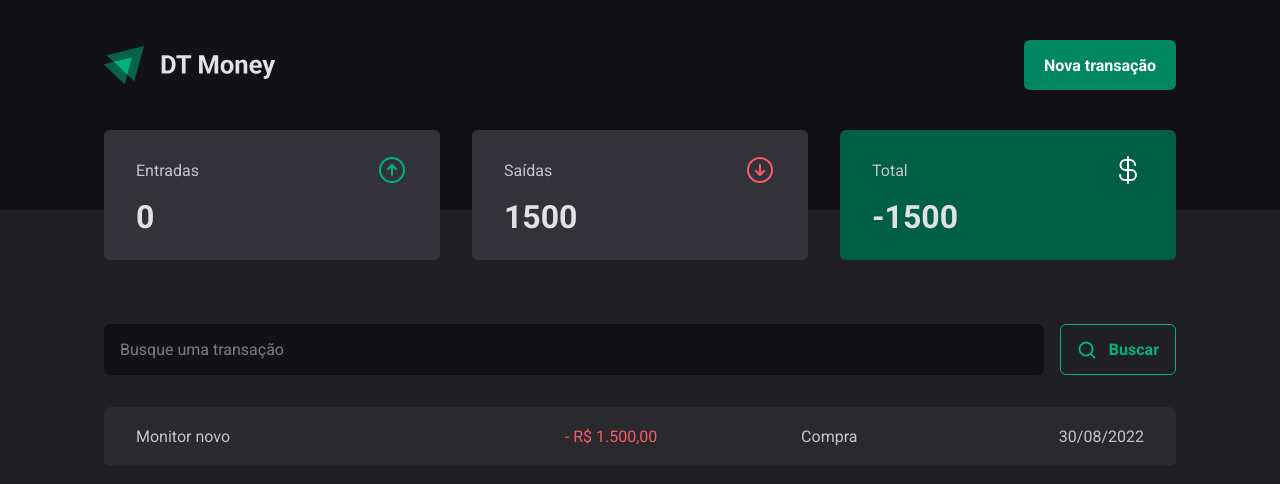
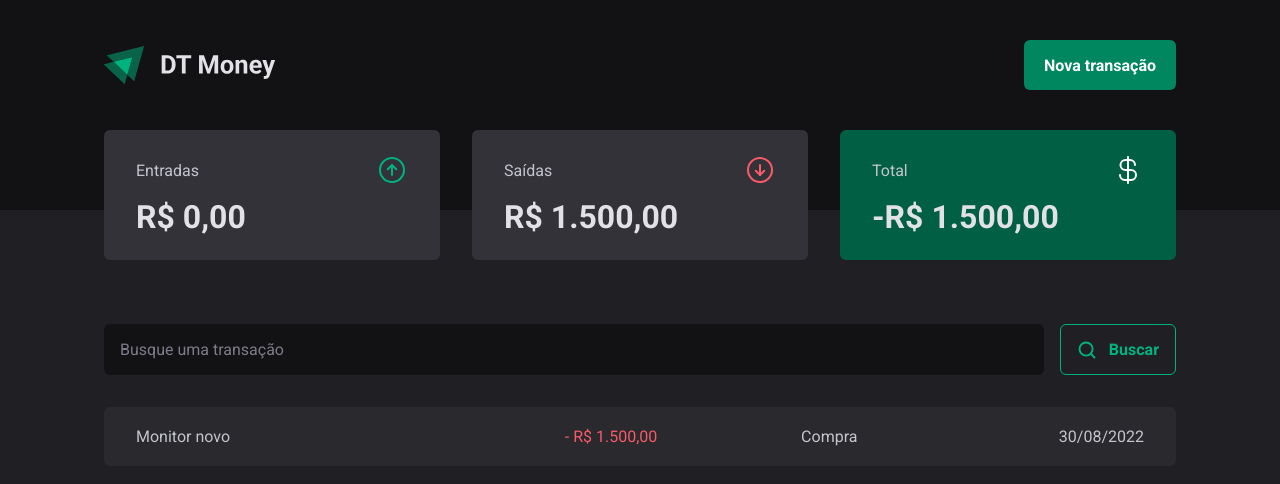
Before and after one commit to gabrielcardosodev/dtmoney, a React (Vite) app: page / in a window 1280 px wide. Shown: the top 484 px of the page. Built offline with nearby package versions, Linux system fonts and the light colour scheme; data requests are answered from the project's data file.

Commit message:
feat(Use price formatter): :sparkles:

```diff
--- a/src/components/Summary/index.tsx
+++ b/src/components/Summary/index.tsx
@@ -2,6 +2,7 @@
 import React, { useContext } from 'react'
 
 import { TransactionsContext } from '../../contexts/TransactionContext'
+import { priceFormatter } from '../../utils/formatter'
 import { SummaryCard, SummaryContainer } from './styles'
 
 export function Summary() {
@@ -34,7 +35,7 @@
           <ArrowCircleUp size={32} color="#00B37E" />
         </header>
 
-        <strong>{summary.income}</strong>
+        <strong>{priceFormatter.format(summary.income)}</strong>
       </SummaryCard>
 
       <SummaryCard>
@@ -43,7 +44,7 @@
           <ArrowCircleDown size={32} color="#F75A68" />
         </header>
 
-        <strong>{summary.outcome}</strong>
+        <strong>{priceFormatter.format(summary.outcome)}</strong>
       </SummaryCard>
 
       <SummaryCard variant="green">
@@ -52,7 +53,7 @@
           <CurrencyDollar size={32} color="#FFF" />
         </header>
 
-        <strong>{summary.total}</strong>
+        <strong>{priceFormatter.format(summary.total)}</strong>
       </SummaryCard>
     </SummaryContainer>
   )
```
